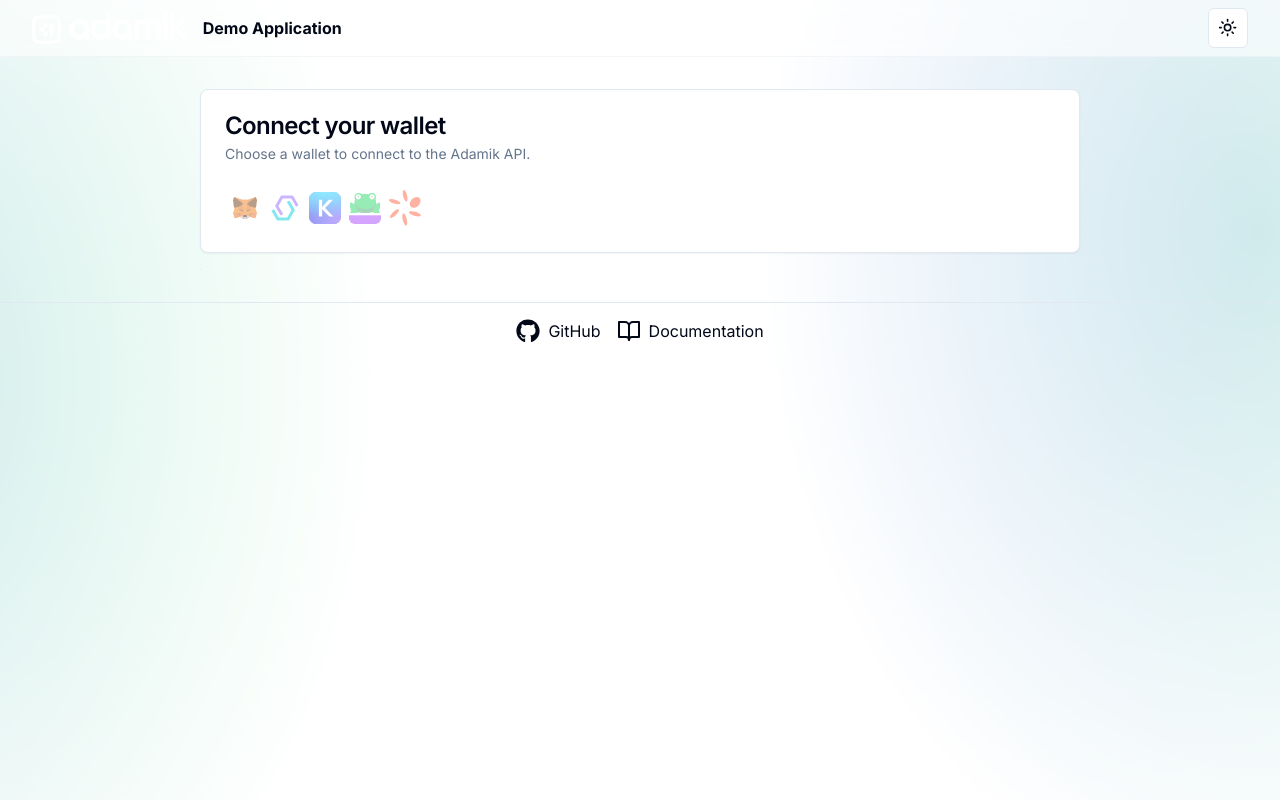
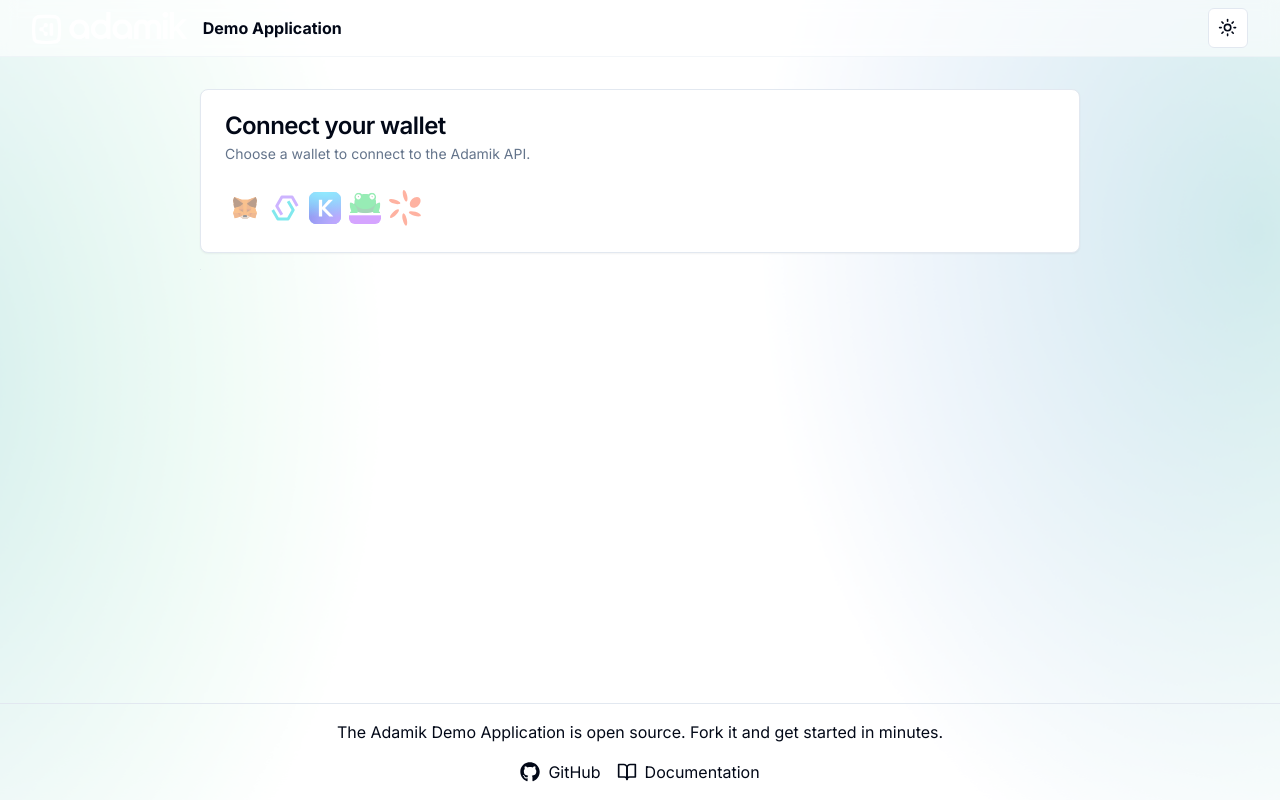
Before and after one commit to AdamikHQ/adamik-client, a Next.js app: page / in a window 1280 px wide. Built offline with nearby package versions, Linux system fonts and the light colour scheme; no server answers.

Commit message:
Put logo at the bottom of the page

```diff
--- a/app/layout.tsx
+++ b/app/layout.tsx
@@ -23,10 +23,12 @@ export default function RootLayout({
 }>) {
   return (
     <html lang="en" suppressHydrationWarning>
-      <body className={cn("min-h-screen bg-secondary font-sans antialiased", fontSans.variable)}>
+      <body className={cn("min-h-screen bg-secondary font-sans antialiased flex flex-col", fontSans.variable)}>
         <AppProviders>
           <SiteHeader />
-          <main className="mx-auto max-w-[59rem] flex-1 auto-rows-max gap-4 p-4 md:p-8">{children}</main>
+          <main className="flex-1 mx-auto max-w-[59rem] w-full flex flex-col auto-rows-max gap-4 p-4 md:p-8">
+            {children}
+          </main>
           <SiteFooter />
         </AppProviders>
       </body>
--- a/src/components/ui/site-footer.tsx
+++ b/src/components/ui/site-footer.tsx
@@ -3,7 +3,10 @@ import { FiBookOpen } from "react-icons/fi";
 
 export function SiteFooter() {
   return (
-    <footer className="flex justify-center items-center py-4 bg-transparent text-foreground border-t border-border">
+    <footer className="flex flex-col items-center py-4 bg-transparent text-foreground border-t border-border">
+      <p className="mb-4 text-center">
+        The Adamik Demo Application is open source. Fork it and get started in minutes.
+      </p>
       <div className="flex space-x-4">
         <a
           href="https://github.com/AdamikHQ/adamik-client"
@@ -11,7 +14,7 @@ export function SiteFooter() {
           rel="noopener noreferrer"
           className="flex items-center space-x-2 hover:text-primary"
         >
-          <FaGithub size={24} />
+          <FaGithub size={20} />
           <span>GitHub</span>
         </a>
         <a
@@ -20,7 +23,7 @@ export function SiteFooter() {
           rel="noopener noreferrer"
           className="flex items-center space-x-2 hover:text-primary"
         >
-          <FiBookOpen size={24} />
+          <FiBookOpen size={20} />
           <span>Documentation</span>
         </a>
       </div>
```
